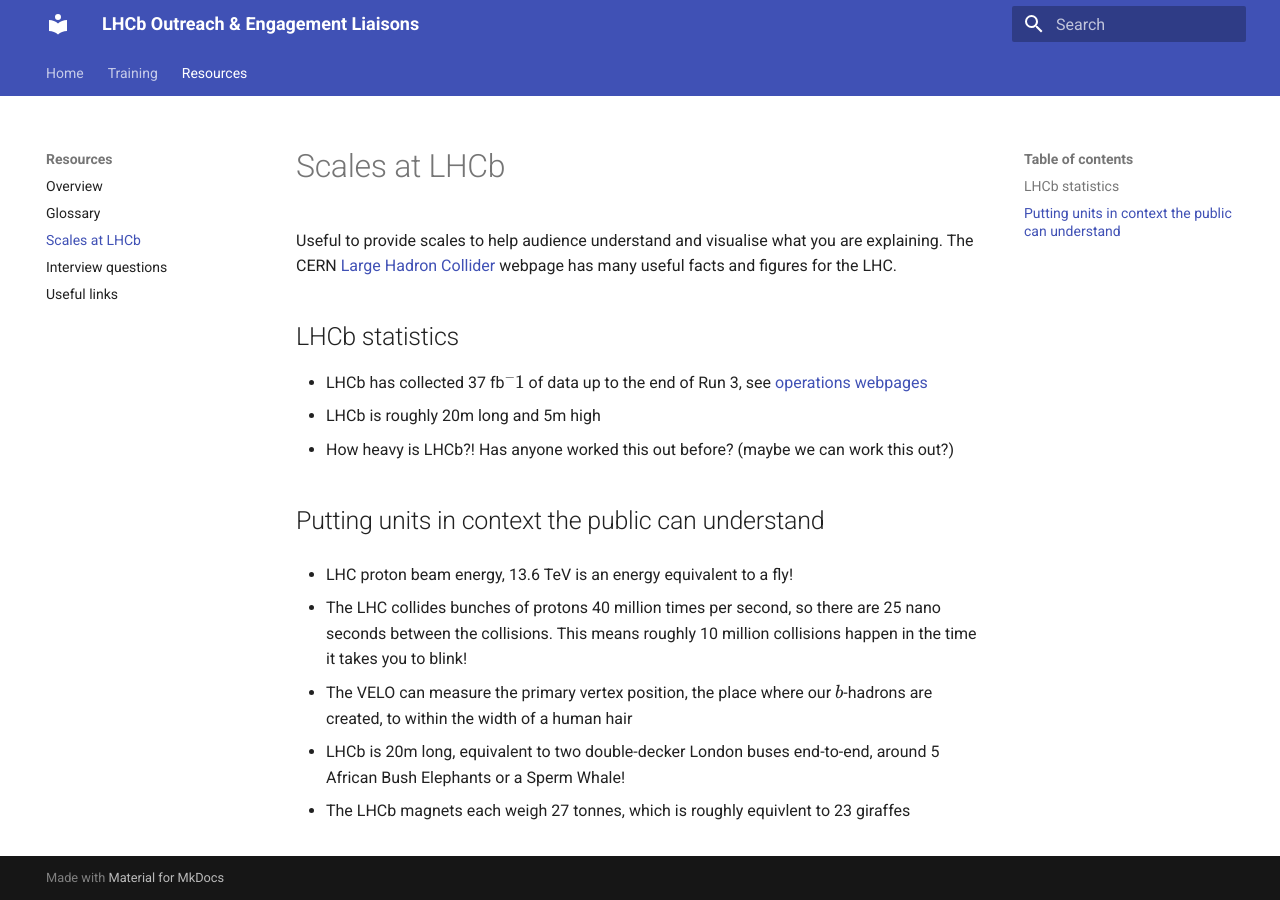
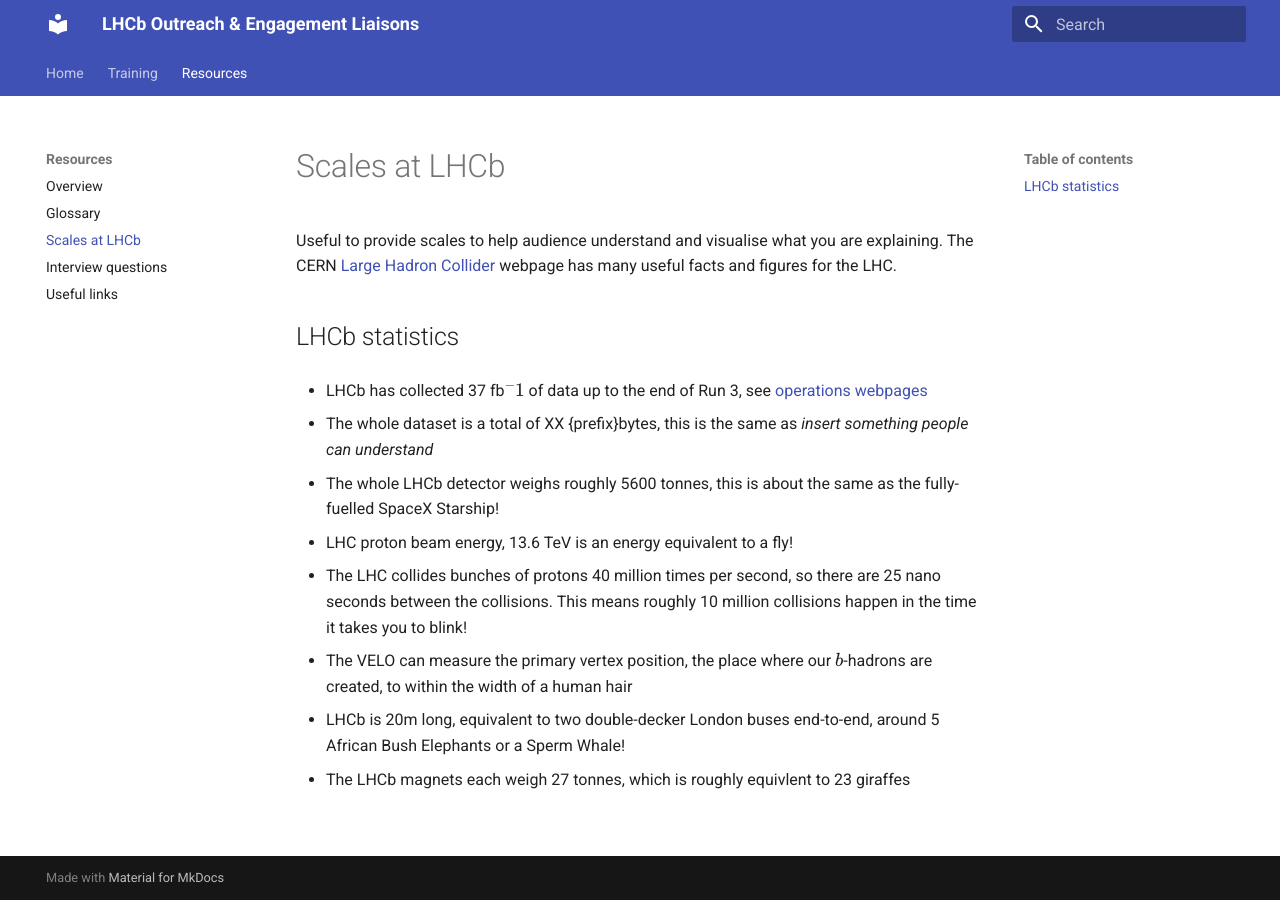
Before and after one commit to sliipper/outreach-training, an MkDocs documentation site: the page built from docs/resources/scales.md, in a window 1280 px wide. Built offline with MkDocs 1.6.1 and Material for MkDocs 9.7.7, drawn with Linux system fonts in a browser that asks for light colours.

Commit message:
added lhcb weight and other ideas

```diff
--- a/docs/resources/scales.md
+++ b/docs/resources/scales.md
@@ -3,11 +3,10 @@
 
 ## LHCb statistics
 - LHCb has collected 37 fb$^-1$ of data up to the end of Run 3, see [operations webpages](https://lbgroups.cern.ch/online/operations_plots/)
-- LHCb is roughly 20m long and 5m high
-- How heavy is LHCb?! Has anyone worked this out before? (maybe we can work this out?)
 
+- The whole dataset is a total of XX {prefix}bytes, this is the same as *insert something people can understand*
 
-## Putting units in context the public can understand
+- The whole LHCb detector weighs roughly 5600 tonnes, this is about the same as the fully-fuelled SpaceX Starship!
 
 - LHC proton beam energy, 13.6 TeV is an energy equivalent to a fly!
 
```
